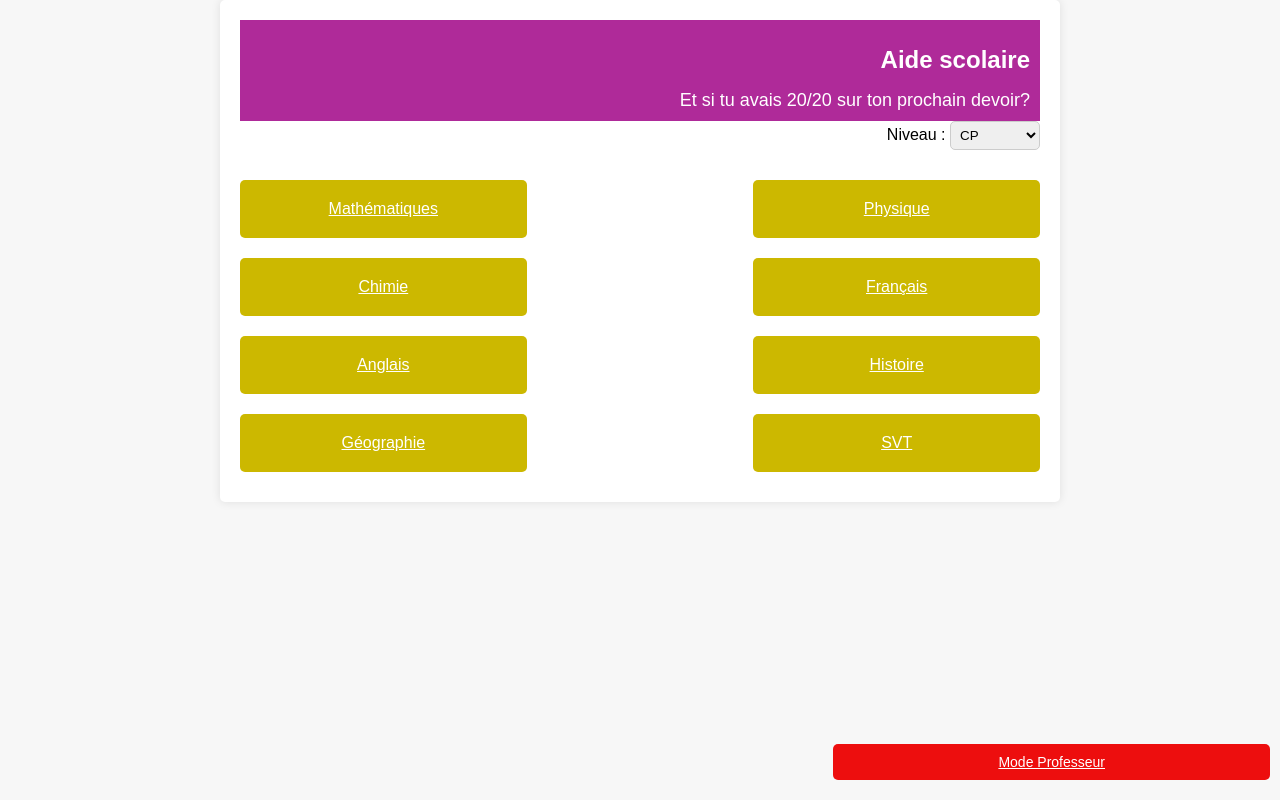
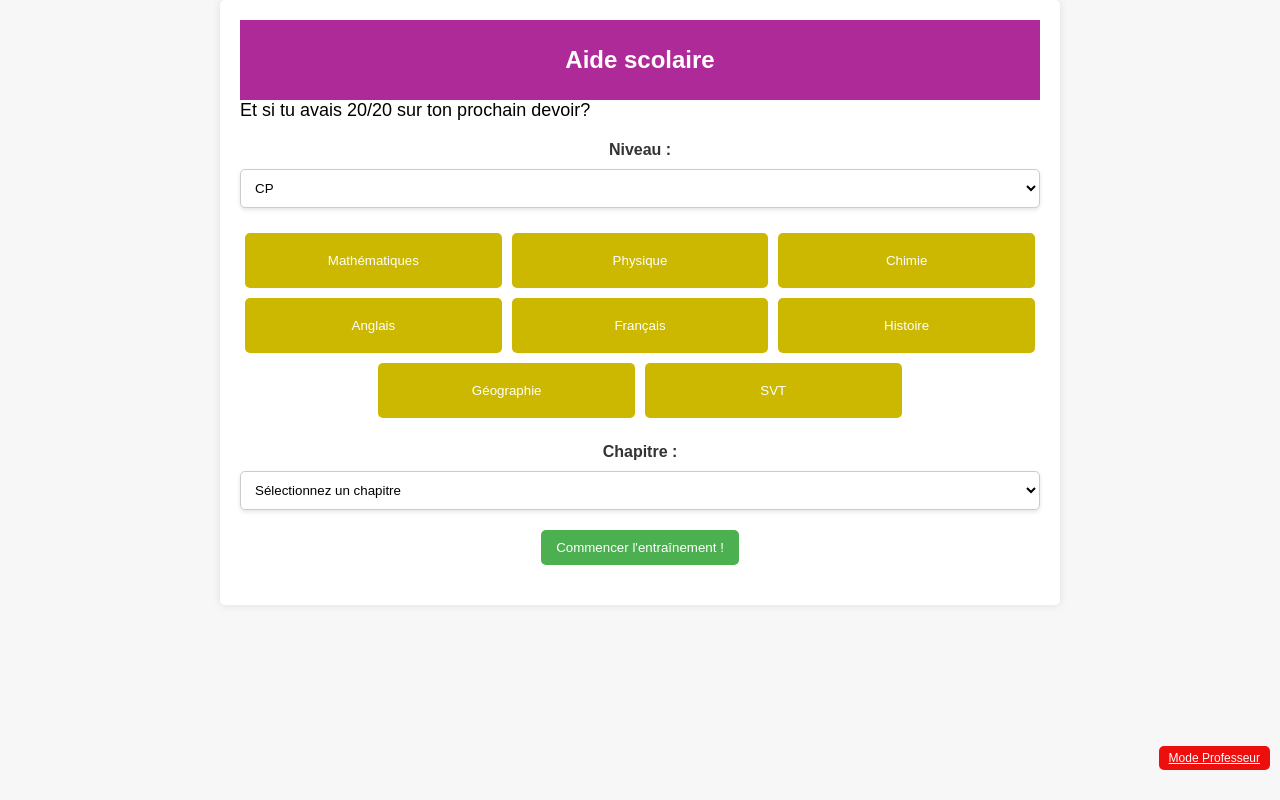
Before and after one commit to tdlogtige/Projet2324, a Flask app: page / in a window 1280 px wide. Run offline with Flask 3, Linux system fonts and the light colour scheme; parts of the project's set-up code (start-up, migrations or seed data) failed here and were passed over.

Commit message:
fin de la gestion des chapitres

```diff
--- a/main.py
+++ b/main.py
@@ -135,11 +135,12 @@ def load_chat():
     return {"answer": contexte}
 
 
+
 @app.route("/qcm", methods=["GET"])
 def pose_qcm():
     level = request.args.get('level')
     subject = request.args.get('subject')
+    chapter = request.args.get('chapter')
     nb_questions = request.args.get('nb_questions', type=int, default=2)  # Valeur par défaut est 2
-    qcm_response = get_question_from_db(level, subject, nb_questions)
-    print(json.dumps(qcm_response))
+    qcm_response = get_question_from_db(level, subject, chapter, nb_questions)
     return {"answer": qcm_response}
--- a/src/utils/QCM.py
+++ b/src/utils/QCM.py
@@ -48,9 +48,10 @@ def ask_qcm_prime(subject, level, chapter, prompt):
     return response_json
 
 
-def get_question_from_db(level, subject, nb_questions):
+
+def get_question_from_db(level, subject, chapter, nb_questions):
     # Récupérer deux questions correspondant au niveau et au sujet
-    questions_cursor = collection.find({"level": level, "subject": subject}).limit(nb_questions)
+    questions_cursor = collection.find({"level": level, "subject": subject, "chapter": chapter}).limit(nb_questions)
 
     # Convertir le curseur en liste
     questions = list(questions_cursor)
--- a/static/prompt.js
+++ b/static/prompt.js
@@ -224,8 +224,10 @@ const handleQCMTestClick = async () => {
     const urlParams = new URLSearchParams(window.location.search);
     const level = urlParams.get('level');
     const subject = urlParams.get('subject');
+    const chapter = urlParams.get('chapter');
 
-    const response = await fetch(`/qcm?level=${level}&subject=${subject}`, { method: "GET" });
+
+    const response = await fetch(`/qcm?level=${level}&subject=${subject}&chapter=${chapter}`, { method: "GET" });
     const data = await response.json();
 
     // Traitement des données reçues et mise à jour de l'interface utilisateur
--- /dev/null
+++ b/static/style_index.css
@@ -0,0 +1,118 @@
+body {
+    font-family: Arial, sans-serif;
+    background-color: #f7f7f7;
+    margin: 0;
+    padding: 0;
+}
+.header {
+    background-color: #af2a99;
+    color: #fff;
+    padding: 10px;
+    text-align: center;
+}
+.header-title {
+    font-size: 24px;
+}
+.main-container {
+    max-width: 800px;
+    margin: 0 auto;
+    background-color: #fff;
+    padding: 20px;
+    border-radius: 5px;
+    box-shadow: 0 0 10px rgba(0, 0, 0, 0.1);
+}
+.greeting {
+    font-size: 18px;
+    margin-bottom: 20px;
+}
+.choice-dropdown {
+    text-align: center;
+    margin-bottom: 20px;
+}
+.choice-dropdown select {
+    padding: 5px;
+    border: 1px solid #ccc;
+    border-radius: 5px;
+}
+.subjects {
+    display: flex;
+    flex-wrap: wrap;
+    justify-content: center;
+    margin-bottom: 20px;
+}
+.subject-button {
+    background-color: #ccb800;
+    color: #fff;
+    padding: 20px;
+    margin: 5px;
+    border: none;
+    border-radius: 5px;
+    cursor: pointer;
+    width: calc(33.33% - 10px);
+    text-align: center;
+}
+.subject-button:hover {
+    background-color: #717900;
+}
+
+.action-button {
+    background-color: #4CAF50;
+    color: white;
+    padding: 10px 15px;
+    border: none;
+    border-radius: 5px;
+    cursor: pointer;
+    display: block;
+    text-align: center;
+    margin: 20px auto;
+}
+
+#professor-mode-btn {
+    background-color: #ed0e0e;
+    padding: 5px 10px;
+    font-size: 12px;
+    position: absolute;
+    bottom: 10px;
+    right: 10px;
+    color: white;
+}
+
+
+.subject-button-selected {
+    background-color: #4CAF50; /* Choisissez la couleur que vous préférez */
+}
+
+.choice-dropdown {
+    text-align: center;
+    margin: 20px 0;
+}
+
+.choice-dropdown label {
+    display: block;
+    margin-bottom: 10px;
+    font-weight: bold;
+    color: #333;
+}
+
+.choice-dropdown select {
+    width: 100%;
+    padding: 10px;
+    border-radius: 5px;
+    border: 1px solid #ccc;
+    background-color: white;
+    box-shadow: 0 2px 4px rgba(0, 0, 0, 0.1);
+    cursor: pointer;
+}
+
+.choice-dropdown select:focus {
+    outline: none;
+    border-color: #af2a99;
+    box-shadow: 0 0 5px rgba(175, 42, 153, 0.5);
+}
+
+/* Style pour les options dans les menus déroulants */
+.choice-dropdown option {
+    padding: 10px;
+    background: white;
+    border-bottom: 1px solid #eee;
+}
--- a/templates/index.html
+++ b/templates/index.html
@@ -1,88 +1,21 @@
 <!DOCTYPE html>
 <html lang="fr">
-
 <head>
     <meta charset="UTF-8">
     <title>Copain de révision</title>
     <link rel="stylesheet" href="https://cdnjs.cloudflare.com/ajax/libs/font-awesome/5.15.1/css/all.min.css">
-    <link rel="stylesheet" href="{ url_for('static', filename='style.css') }">
-    <style>
-        body {
-            font-family: Arial, sans-serif;
-            background-color: #f7f7f7;
-            margin: 0;
-            padding: 0;
-        }
-        .header {
-            background-color: #af2a99;
-            color: #fff;
-            padding: 10px;
-            text-align: right;
-        }
-        .header-title {
-            font-size: 24px;
-        }
-        .main-container {
-            max-width: 800px;
-            margin: 0 auto;
-            background-color: #fff;
-            padding: 20px;
-            border-radius: 5px;
-            box-shadow: 0 0 10px rgba(0, 0, 0, 0.1);
-        }
-        .greeting {
-            text-align: right;
-            font-size: 18px;
-        }
-        .level-dropdown {
-            text-align: right;
-            margin-bottom: 20px;
-        }
-        .level-dropdown select {
-            padding: 5px;
-            border: 1px solid #ccc;
-            border-radius: 5px;
-        }
-        .subjects {
-            display: flex;
-            flex-wrap: wrap;
-            justify-content: space-between;
-        }
-        .subject-button {
-            background-color: #ccb800;
-            color: #fff;
-            padding: 20px;
-            margin: 10px 0;
-            border: none;
-            border-radius: 5px;
-            cursor: pointer;
-            width: calc(33.33% - 20px);
-            text-align: center;
-        }
-        .subject-button:hover {
-            background-color: #717900;
-        }
+    <link rel="stylesheet" href="{{ url_for('static', filename='style_index.css') }}">
 
-        #professor-mode-btn {
-            background-color: #ed0e0e;
-            padding: 10px 15px; /* Moins de padding pour réduire la taille */
-            font-size: 14px; /* Taille de texte plus petite */
-            position: absolute; /* Position absolue */
-            bottom: 10px; /* 10px du bas du conteneur */
-            right: 10px; /* 10px du côté droit du conteneur */
-        }
-
-    </style>
 </head>
-
 <body>
     <div class="main-container">
         <div class="header">
             <h1 class="header-title">Aide scolaire</h1>
-            <div class="greeting">Et si tu avais 20/20 sur ton prochain devoir? </div>
         </div>
-        <div class="level-dropdown">
-            <label for="level">Niveau : </label>
+        <div class="greeting">Et si tu avais 20/20 sur ton prochain devoir?</div>
+
+        <div class="choice-dropdown">
+            <label for="level">Niveau :</label>
             <select id="level">
                 <option value="CP">CP</option>
                 <option value="CE1">CE1</option>
@@ -98,40 +31,138 @@
                 <option value="Terminale">Terminale</option>
             </select>
         </div>
+
         <div class="subjects">
-            <a href="page_base.html" class="subject-button">Mathématiques</a>
-            <a href="page_base.html" class="subject-button">Physique</a>
-            <a href="page_base.html" class="subject-button">Chimie</a>
-            <a href="page_base.html" class="subject-button">Français</a>
-            <a href="page_base.html" class="subject-button">Anglais</a>
-            <a href="page_base.html" class="subject-button">Histoire</a>
-            <a href="page_base.html" class="subject-button">Géographie</a>
-            <a href="page_base.html" class="subject-button">SVT</a>
+            <button class="subject-button">Mathématiques</button>
+            <button class="subject-button">Physique</button>
+            <button class="subject-button">Chimie</button>
+            <button class="subject-button">Anglais</button>
+            <button class="subject-button">Français</button>
+            <button class="subject-button">Histoire</button>
+            <button class="subject-button">Géographie</button>
+            <button class="subject-button">SVT</button>
         </div>
 
-        <a href="create_question.html" id="professor-mode-btn" class="subject-button">Mode Professeur</a>
+        <div class="choice-dropdown">
+            <label for="chapter">Chapitre :</label>
+            <select id="chapter">
+                <option value="">Sélectionnez un chapitre</option>
+                <!-- Les options de chapitre seront chargées dynamiquement -->
+            </select>
+        </div>
+
+        <!-- Bouton Commencer l'entraînement -->
+        <button id="start-training-btn" class="action-button">Commencer l'entraînement !</button>
+
+        <!-- Bouton Mode Professeur (décalé en bas à droite) -->
+        <a href="create_question.html" id="professor-mode-btn" class="action-button">Mode Professeur</a>
 
     </div>
+
+    <div id="no-content-message" style="display: none; text-align: center; color: red; margin-top: 20px;">
+        Nous n'avons pas encore de contenu pour ta classe et cette matière, essaie une autre matière !
+    </div>
+
+
 
     <script>
         document.addEventListener('DOMContentLoaded', function() {
             const levelSelect = document.getElementById('level');
+            const chapterSelect = document.getElementById('chapter');
             const subjectButtons = document.querySelectorAll('.subject-button');
-            const professorModeButton = document.getElementById('professor-mode-btn'); // Obtenir le bouton Mode Professeur
+            const noContentMessage = document.getElementById('no-content-message'); // Ajouter cet élément dans le HTML
+            let selectedSubject = null;
+
+            // Fonction pour charger les chapitres
+            function updateChapters() {
+                const level = levelSelect.value;
+                const subject = selectedSubject;
+
+                if (level && subject) {
+                    fetch(`/get_chapters?class=${level}&subject=${subject}`)
+                        .then(response => response.json())
+                        .then(data => {
+
+                            if (data.length === 0) {
+                                // Afficher un message si aucun chapitre n'est disponible
+                                noContentMessage.style.display = 'block';
+                                chapterSelect.style.display = 'none';
+                            } else {
+                                // Remplir le menu déroulant des chapitres
+                                chapterSelect.innerHTML = '<option value="">Sélectionnez un chapitre</option>';
+                                data.forEach(chapter => {
+                                    const option = document.createElement('option');
+                                    option.value = chapter;
+                                    option.textContent = chapter;
+                                    chapterSelect.appendChild(option);
+                                });
+                                noContentMessage.style.display = 'none';
+                                chapterSelect.style.display = 'block';
+                            }
+                        })
+                        .catch(error => {
+                            console.error('Erreur lors du chargement des chapitres:', error);
+                        });
+                }
+            }
+
+            // Gestionnaire d'événements pour les boutons de matière
+            subjectButtons.forEach(button => {
+                button.addEventListener('click', function() {
+                    selectedSubject = this.textContent.trim();
+                    updateChapters(); // Appeler updateChapters quand une matière est sélectionnée
+                });
+            });
+
+            levelSelect.addEventListener('change', updateChapters);
+        });
+
+
+
+        document.addEventListener('DOMContentLoaded', function() {
+            const subjectButtons = document.querySelectorAll('.subject-button');
 
             subjectButtons.forEach(button => {
-                button.addEventListener('click', function(event) {
-                    // Vérifier si le bouton cliqué n'est pas le bouton Mode Professeur
-                    if (this !== professorModeButton) {
-                        event.preventDefault();
-                        const level = levelSelect.value;
-                        const subject = this.textContent.trim();
-                        window.location.href = `/page_base.html?level=${level}&subject=${subject}`;
-                    }
+                button.addEventListener('click', function() {
+                    // Retirer la classe 'selected' de tous les boutons
+                    subjectButtons.forEach(btn => btn.classList.remove('subject-button-selected'));
+
+                    // Ajouter la classe 'selected' au bouton cliqué
+                    this.classList.add('subject-button-selected');
                 });
             });
         });
+
+        document.addEventListener('DOMContentLoaded', function() {
+            const levelSelect = document.getElementById('level');
+            const chapterSelect = document.getElementById('chapter');
+            const subjectButtons = document.querySelectorAll('.subject-button');
+            let selectedSubject = null;
+
+            // Gestionnaire d'événements pour les boutons de matière
+            subjectButtons.forEach(button => {
+                button.addEventListener('click', function() {
+                    selectedSubject = this.textContent.trim();
+                    this.classList.add('subject-button-selected');
+                });
+            });
+
+    document.getElementById('start-training-btn').addEventListener('click', function() {
+        const level = levelSelect.value;
+        const chapter = chapterSelect.value;
+
+        if (level && selectedSubject && chapter) {
+            window.location.href = `page_base.html?level=${level}&subject=${selectedSubject}&chapter=${chapter}`;
+        } else {
+            alert("Veuillez sélectionner une classe, une matière et un chapitre.");
+        }
+    });
+});
+
+
     </script>
+
+
 
 </body>
 
```
Also changed, not shown: contexte.txt (+28 -0 lines).
